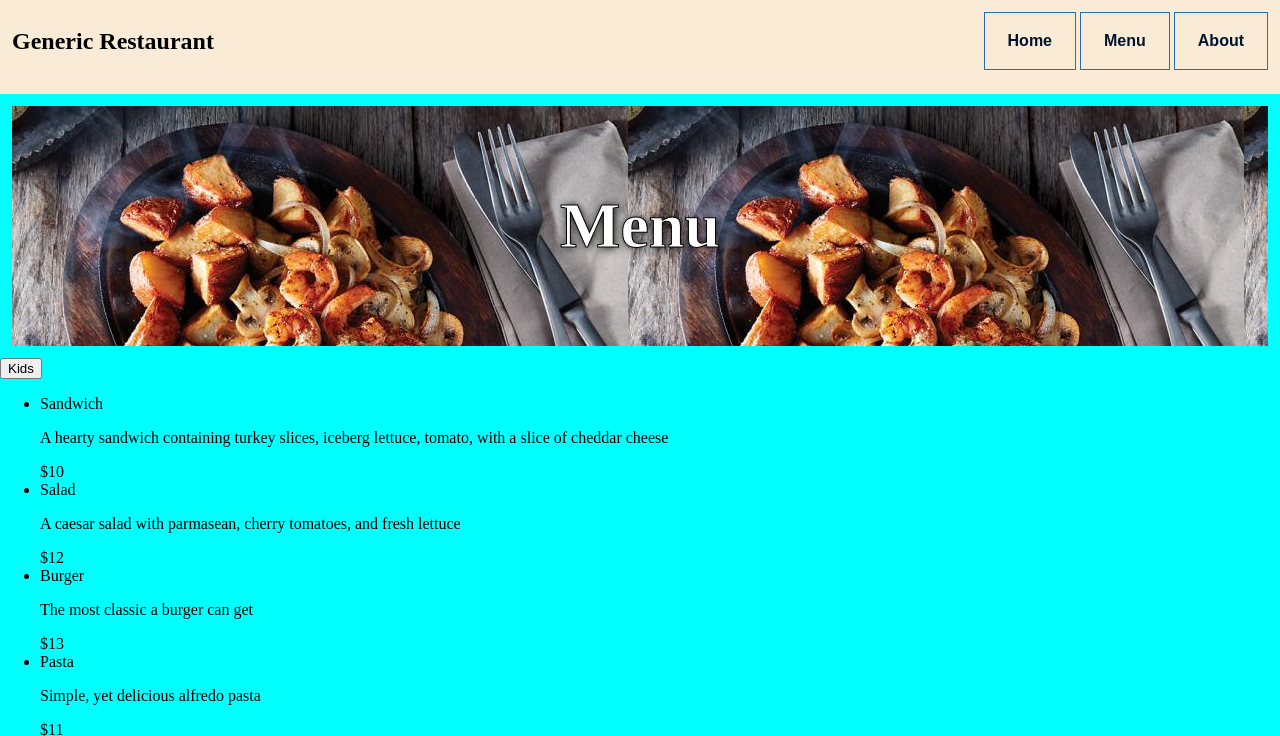
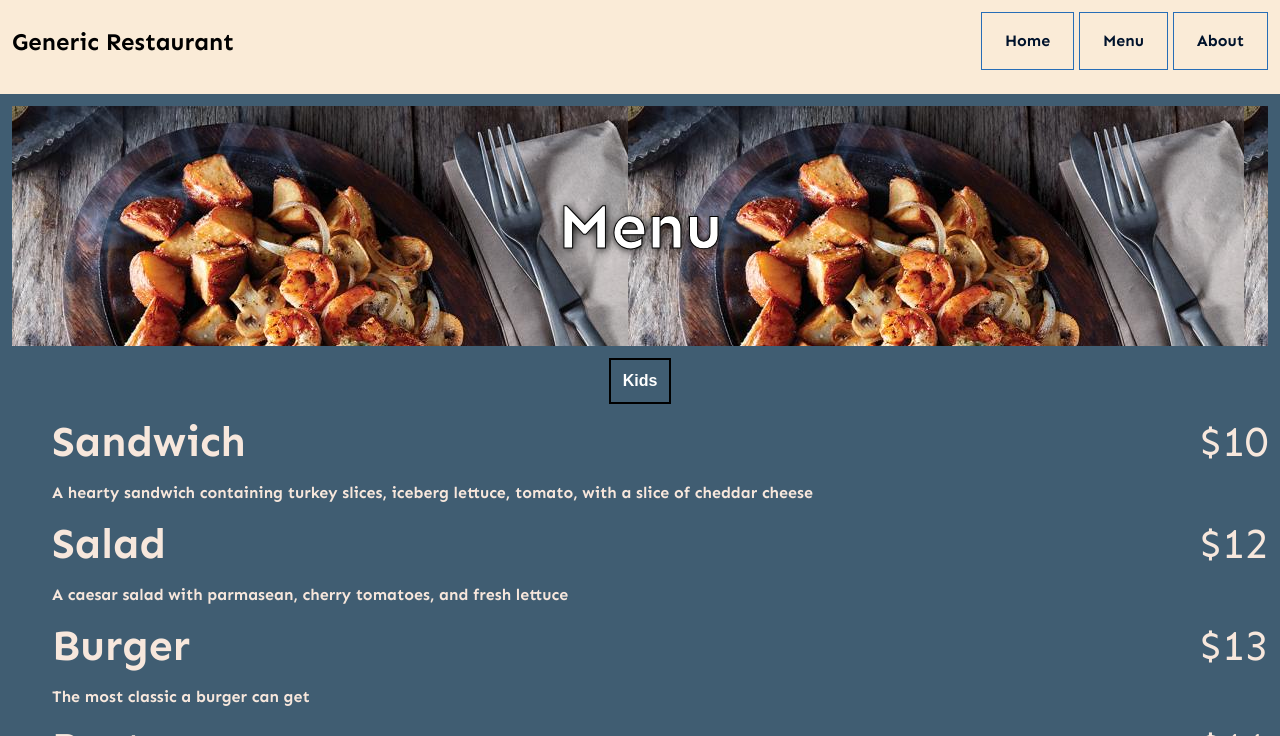
Before and after one commit to RakkoKey/restaurant-website, a website built with webpack: page src/index.html in a window 1280 px wide. Both pictures are taken after a click on the button "Menu". Shown: the top 736 px of the page. Built offline with nearby package versions, Linux system fonts and the light colour scheme.

Commit message:
created styling for kids menu button and also changed font to Sen

```diff
--- a/src/style.css
+++ b/src/style.css
@@ -1,7 +1,11 @@
+
+@import url('https://fonts.googleapis.com/css2?family=Sen:wght@400..800&display=swap');
+
 body{
     height:100vh;
-    background-color: cyan;
+    background-color: #405d72;
     margin:0;
+    font-family: "Sen",sans-serif;
 }
 
 nav{
@@ -14,13 +18,14 @@ nav{
 h2, #allbuttons{
     margin:12px;
     margin-bottom: 24px;
+
 }
 .navbutton{
   background-color: transparent;
   border: 1px solid #266DB6;
   box-sizing: border-box;
   color: #00132C;
-  font-family: "Avenir Next LT W01 Bold",sans-serif;
+  font-family: "Sen",sans-serif;
   font-size: 16px;
   font-weight: 700;
   line-height: 24px;
@@ -54,3 +59,40 @@ h2, #allbuttons{
     -webkit-text-stroke-color: black;
     text-shadow: 1px 1px 8px black;
 }
+
+#menu{
+    margin:12px;
+    list-style: none;
+    font-size:32pt;
+}
+li{
+    color: #f7e7dc;
+    display:flex;
+    justify-content: space-between;
+}
+.foodName{
+    font-weight:bold;
+}
+.description{
+    font-size:16px;
+}
+.menuButton{
+    color: white;
+    font-size: 16px;
+    border: 2px solid black;
+    font-weight: 600;
+    background-color: transparent;
+    transition:all 150ms cubic-bezier(0.22,0.48,0.56,1.15);
+    padding: 12px;
+}
+
+.menuButton:hover{
+    transform:scale(0.9);
+    box-shadow: 0 20px 55px rgba(0,0,0,0.14), 0 15px 35px rgba(0,0,0,0.14);
+
+}
+#menuButtons{
+    display:flex;
+    justify-content: center;
+    align-items: center;
+}
```
